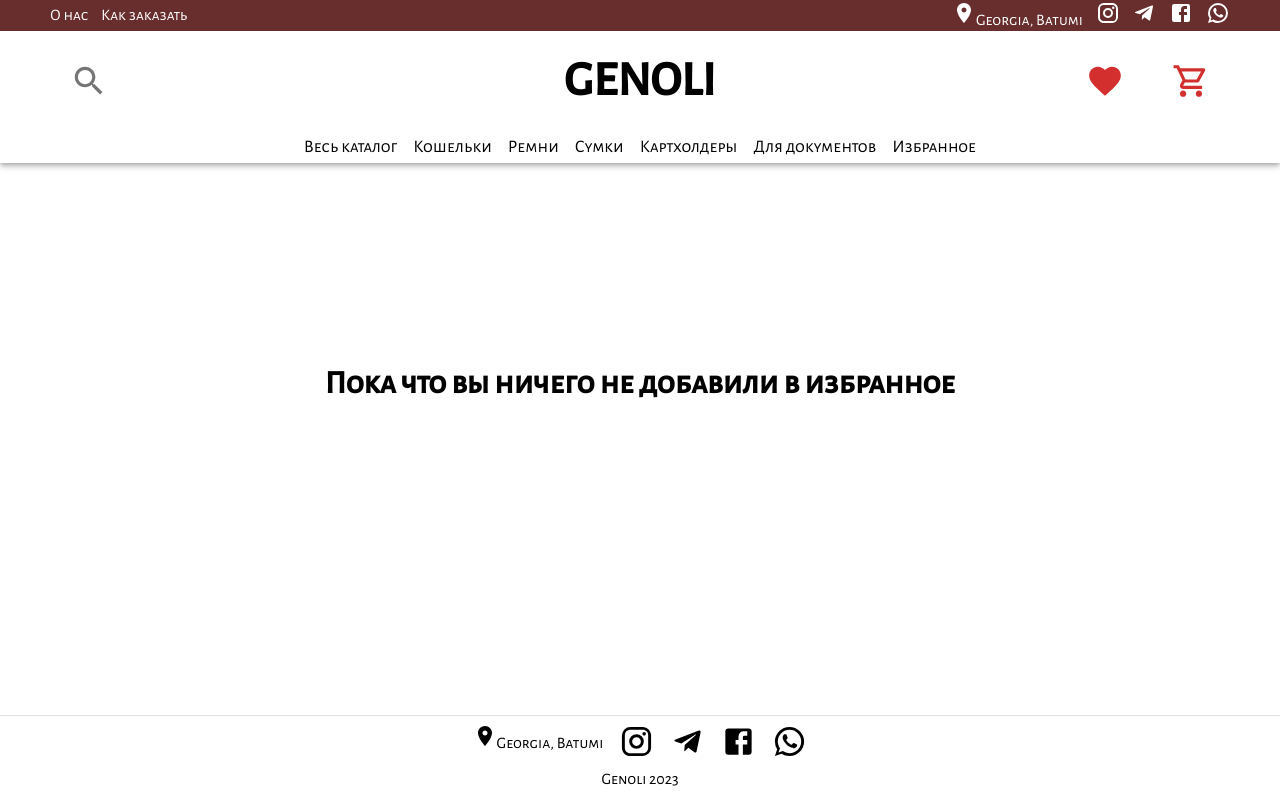
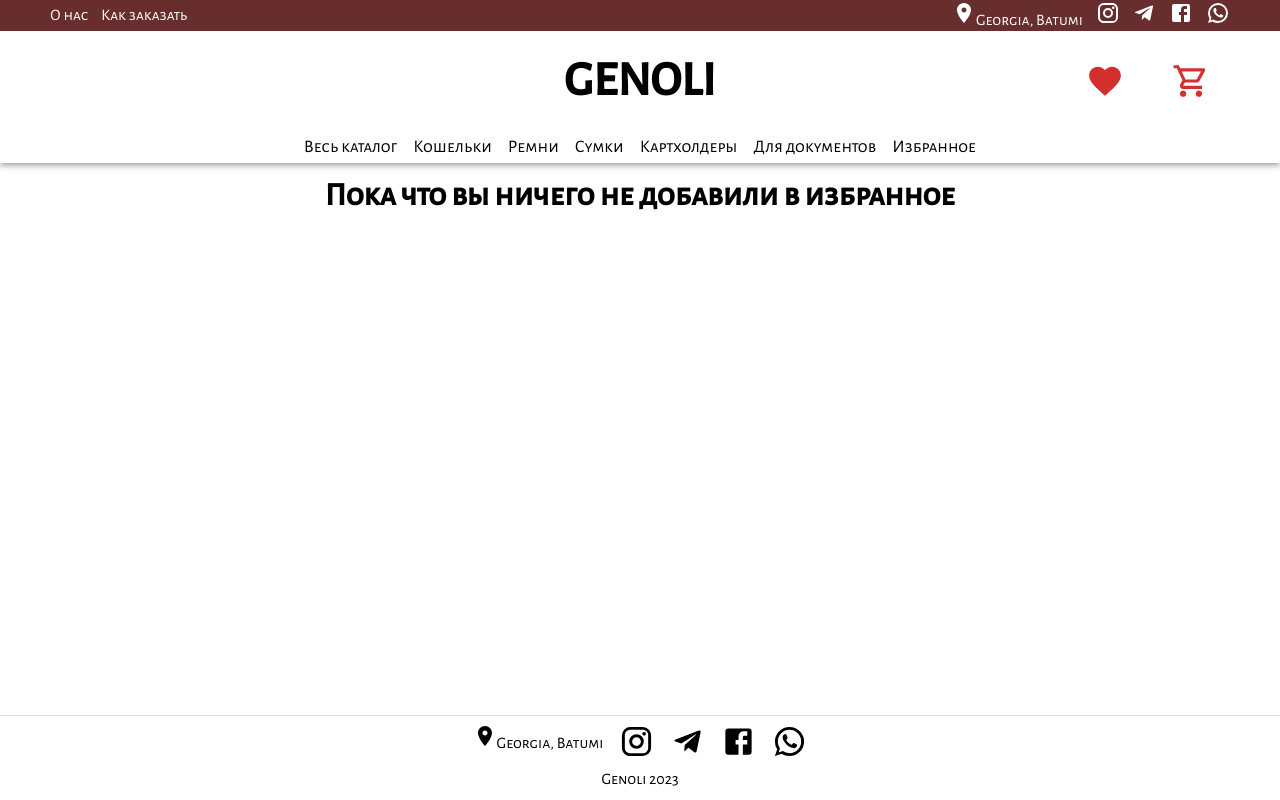
Before and after one commit to UTYFjs/onlineStore, a React (Create React App) app: page /favorites in a window 1280 px wide. Built offline with nearby package versions, Linux system fonts and the light colour scheme.

Commit message:
add search functionality only on collection pages

```diff
--- a/src/pages/Catalog/SelectProducts/SelectProducts.module.scss
+++ b/src/pages/Catalog/SelectProducts/SelectProducts.module.scss
@@ -1,6 +1 @@
 @use '../../../styles/style.scss' as *;
-
-.title{
-  margin-block-end: 0;
-  margin-block-start: 0;
-}
--- a/src/pages/layout/Layout.module.scss
+++ b/src/pages/layout/Layout.module.scss
@@ -20,6 +20,7 @@
 .main{
   max-width: 100vw;
   min-height: 100%;
+  flex-grow: 2;
     //min-height: calc(100vh - 275px);
       padding: .8rem 45px;
   @include for-tablet{
--- a/src/pages/layout/components/Header/Header.tsx
+++ b/src/pages/layout/components/Header/Header.tsx
@@ -10,7 +10,7 @@
 import { routerPagesData, upperNavHeaderData } from '../../../../data/data';
 import LocationTag from '../../../../components/LocationTag/LocationTag';
 import Social from '../../../../components/Social/Social';
-import { useNavigate } from 'react-router-dom';
+import { useLocation, useNavigate, useParams } from 'react-router-dom';
 import SearchBar from '../../../../components/SearchBar/SearchBar';
 import SearchBarCustom from '../../../../components/SearchBarCustom/SearchBarCustom';
 import Input from '../../../../components/Input/Input';
@@ -22,6 +22,8 @@
 function Header({ setMenu }: IHeaderProps) {
   const navigate = useNavigate();
   const [isSearch, setIsSearch] = useState(false);
+  const location = useLocation();
+  const isCollectionLocation = location.pathname.split('/')[1] === 'collection';
   const iconsFontSize = { xs: '33px', sm: '33px', md: '35px', lg: '38px' };
   const classLogo = classNames(styles.logo, isSearch && styles.hide);
 
@@ -29,6 +31,7 @@
   const handleSetSearchText = (e: React.ChangeEvent<HTMLInputElement>) => {
     setSearchText(e.currentTarget.value);
   };
+
   return (
     <AppBar component="header" position="relative" className={styles.header} color={'transparent'}>
       <nav className={styles['up-navigation']}>
@@ -56,7 +59,7 @@
             onClick={() => setMenu('menu')}
           />
           {
-            !isSearch && (
+            !isSearch && isCollectionLocation && (
               <SearchIcon
                 sx={{
                   display: { xs: 'block', sm: 'block', md: 'block', lg: 'block' },
@@ -71,9 +74,10 @@
 
             //<SearchBar />
           }
-          {isSearch && (
+          {isSearch && isCollectionLocation && (
             <Input
               isFocus={true}
+              placeholder={'Поиск по каталогу'}
               onBlur={() => {
                 setIsSearch(false);
               }}
```
